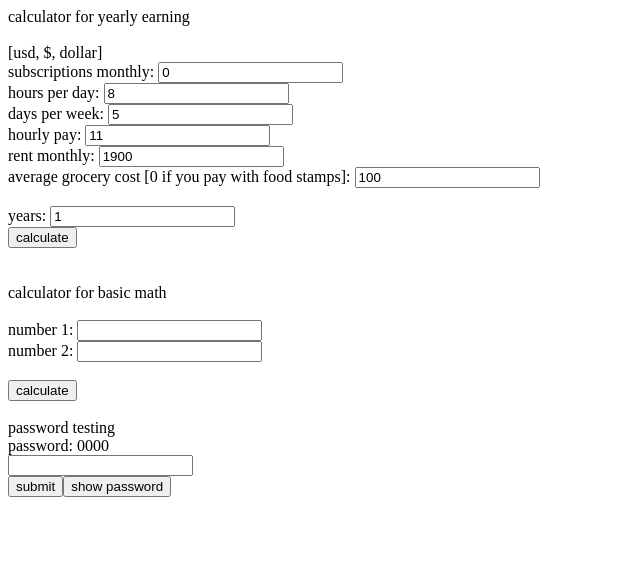
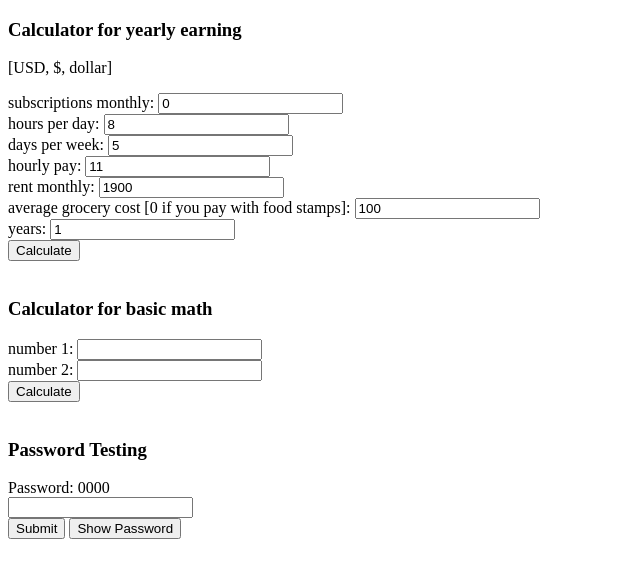
Before and after one commit to czctus/perox, a plain HTML site: page testpages/calculate/index.html in a window 1280 px wide. Shown: the whole page, without its empty margins (0-640 px from the left). Drawn offline with Linux system fonts and the light colour scheme.

Commit message:
Update index.html

```diff
--- a/testpages/calculate/index.html
+++ b/testpages/calculate/index.html
@@ -1,5 +1,12 @@
 <!DOCTYPE html>
 <html>
+
+<script>
+ var service = false;
+ if (service == true) {
+ window.location.href = "czctus.github.io/perox/resources/service.html"
+ }
+</script>
 
 <body>
   <script>
@@ -16,54 +23,52 @@
       var yearlyEarnings = (weeklyEarnings * 52) - (sm * 12) - (rm * 12);
       var totalEarnings = yearlyEarnings * year;
       alert("Weekly: $" + weeklyEarnings + " Yearly: $" + yearlyEarnings + " Total: $" + totalEarnings);
-    };
+    }
+
     function calcu() {
-    var n1 = document.getElementById('n1').value;
-    var n2 = document.getElementById('n2').value;
+      var n1 = parseInt(document.getElementById('n1').value);
+      var n2 = parseInt(document.getElementById('n2').value);
       var total = n1 + n2;
-    alert("this dont work so you will just get a invalid total, aka your total of: " + total + ", is not correct so do not use it for a accurate calculator, stil trying to fix it.")
+      alert("This doesn't work, so you will just get an invalid total. Your total is: " + total + ", which is not correct. Do not use it for an accurate calculation. I am still trying to fix it.");
     }
   </script>
-  calculator for yearly earning<br><br>[usd, $, dollar]<br>
-  subscriptions monthly: <input type="number" value="0" id="sm">
-  <br>
-  hours per day: <input type="number" value="8" id="hpd">
-  <br>
-  days per week: <input type="number" value="5" id="dpw">
-  <br>
-  hourly pay: <input type="number" value="11" id="hp">
-  <br>
-  rent monthly: <input type="number" value="1900" id="rm">
-  <br>
-  average grocery cost [0 if you pay with food stamps]: <input type="number" value="100" id="g">
-  <br>
-  <br>
+
+  <h3>Calculator for yearly earning</h3>
+  <p>[USD, $, dollar]</p>
+  subscriptions monthly: <input type="number" value="0" id="sm"><br>
+  hours per day: <input type="number" value="8" id="hpd"><br>
+  days per week: <input type="number" value="5" id="dpw"><br>
+  hourly pay: <input type="number" value="11" id="hp"><br>
+  rent monthly: <input type="number" value="1900" id="rm"><br>
+  average grocery cost [0 if you pay with food stamps]: <input type="number" value="100" id="g"><br>
   years: <input type="number" value="1" id="year"><br>
-  <input type="button" value="calculate" id="c" onclick="calc()">
-  <br><br><br>
-  calculator for basic math<br><br>
+  <input type="button" value="Calculate" id="c" onclick="calc()"><br><br>
+
+  <h3>Calculator for basic math</h3>
   number 1: <input type="number" id="n1"><br>
-  number 2: <input type="number" id="n2"><br><br>
-  <input type="button" id="calculate" value="calculate" onclick="calcu()"><br><br>
+  number 2: <input type="number" id="n2"><br>
+  <input type="button" id="calculate" value="Calculate" onclick="calcu()"><br><br>
 
   <script>
-var submit = document.getElementById('submit').value;
     function check() {
       var pass = document.getElementById('pass').value;
       if (pass === "0000") {
-alert("worked, you inputted " + pass)
-} else {alert("nuh uh input: " + pass)}}
+        alert("Worked! You inputted: " + pass);
+      } else {
+        alert("Nuh uh! Input: " + pass);
+      }
+    }
 
     function showpas() {
       document.getElementById('pass').type = "text";
     }
   </script>
 
-password testing<br>
-password: 0000<br>
+  <h3>Password Testing</h3>
+  Password: 0000<br>
   <input type="password" id="pass"><br>
-<input type="button" id="submit" value="submit" onclick="check()"><input type="button" id="showpass" value="show password" onclick="showpas()">
-
+  <input type="button" id="submit" value="Submit" onclick="check()">
+  <input type="button" id="showpass" value="Show Password" onclick="showpas()">
 </body>
 
 </html>
```
Lines whose indentation alone changed are shown as unchanged.
